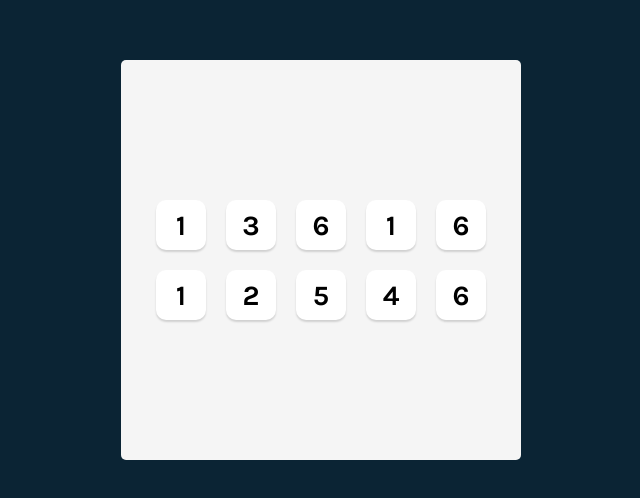
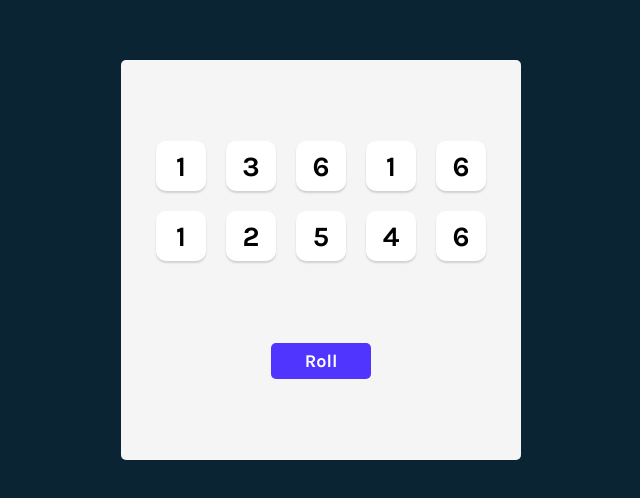
Before and after one commit to Anri20/Tenzies-React, a React (Vite) app in the folder tenzies/: page / in a window 1280 px wide. Shown: the part 140-638 px from the top of the page, without its empty margins (319-959 px from the left). Built offline with nearby package versions, Linux system fonts and the light colour scheme.

Commit message:
Add btn Roll Dice

```diff
--- a/tenzies/index.html
+++ b/tenzies/index.html
@@ -2,7 +2,7 @@
     <head>
         <link rel="preconnect" href="https://fonts.googleapis.com">
         <link rel="preconnect" href="https://fonts.gstatic.com" crossorigin>
-        <link href="https://fonts.googleapis.com/css2?family=Karla:ital,opsz,wght@0,14..32,100..900;1,14..32,100..900&display=swap" rel="stylesheet">
+        <link href="https://fonts.googleapis.com/css2?family=Karla:ital,wght@0,200..800;1,200..800&display=swap" rel="stylesheet">
         <link rel="stylesheet" href="./src/index.css">
     </head>
     <body>
--- a/tenzies/src/App.jsx
+++ b/tenzies/src/App.jsx
@@ -14,11 +14,16 @@
 
     const allDice = dice.map(die => <Die value={die.value} />)
 
+    function rollDice() {
+        setDice(generateAllNewDice())
+    }
+
     return (
         <main>
             <div className="dice-container">
                 {allDice}
             </div>
+            <button className="roll-dice" onClick={rollDice}>Roll</button>
         </main>
     )
 }
--- a/tenzies/src/index.css
+++ b/tenzies/src/index.css
@@ -25,13 +25,13 @@
     max-width: 400px;
 }
 
-main {
+#root main {
     background-color: #F5F5F5;
     height: 100%;
     border-radius: 5px;
     display: flex;
     flex-direction: column;
-    justify-content: center;
+    justify-content: space-evenly;
     align-items: center;
 }
 
@@ -52,3 +52,14 @@
     font-weight: bold;
     cursor: pointer;
 }
+
+.roll-dice {
+    width: 100px;
+    height: 36px;
+    font-size: 18px;
+    font-weight: bold;
+    background-color: #5035FF;
+    color: white;
+    border-radius: 5px;
+    border: none;
+}
```
